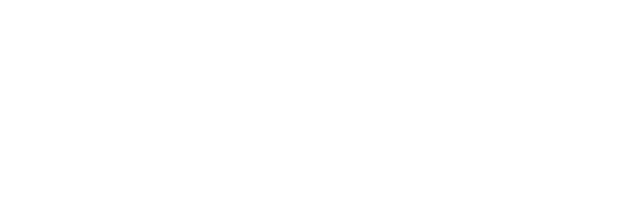
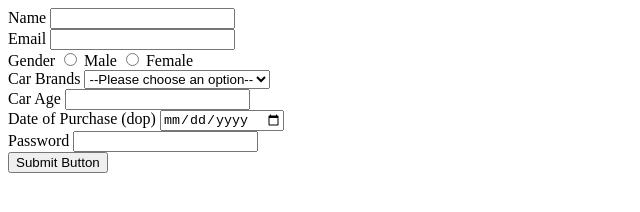
Before and after one commit to acciojob/car-insurance-form-Raju-ranjan-nitp, a website: page main.html in a window 1280 px wide. Shown: the whole page, without its empty margins (0-640 px from the left). Drawn offline with Linux system fonts and the light colour scheme.

Commit message:
created a submission

```diff
--- a/main.html
+++ b/main.html
@@ -10,6 +10,46 @@
 	<!-- the entire body must be written by student -->
     <script type="text/javascript" src="./script.js">
 </script>
+	<form>
+		<label for="name" name="name">Name</label>
+		<input type="text" id="name" required>
+		<div>
+			<label for="email" >Email</label>
+		<input type="email" id="email" required>
+		</div>
+
+		<div>
+			<label for="">Gender</label>
+		<input type="radio" id="gender_m" name="gender" required value="Male">
+		<label for="gender_m">Male</label>
+		<input type="radio" id="gender_f" name="gender" required value="Female">
+		<label for="gender_f">Female</label>
+		</div>
+		<div>
+			<label for="cars" >Car Brands</label>
+		<select name="cars" id="cars" required>
+			<option value=""disabled selected>--Please choose an option--</option>
+			<option value="BMW">BMW</option>
+			<option value="Audi">Audi</option>
+			<option value="Mercedez">Mercedez</option></select>
+		</div>
+		<div>
+			<label for="age" >Car Age</label>
+		<input type="number" id="age" required>
+		</div>
+		<div>
+			<label for="dop" >Date of Purchase (dop)</label>
+		<input type="date" id="dop" required>
+		</div>
+		<div>
+			<label for="password" >Password</label>
+		<input type="password" id="password" required>
+		</div>
+		<button type="submit">Submit Button</button>
+
+	</form>
+
+
 
 </body>
 
```
